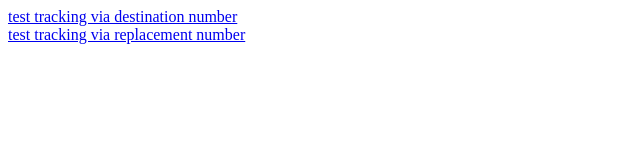
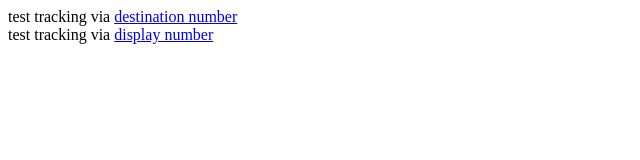
Before and after one commit to natw/mongoose, a plain HTML site: page index.html in a window 1280 px wide. Shown: the whole page, without its empty margins (0-640 px from the left). Drawn offline with Linux system fonts and the light colour scheme.

Commit message:
verbiage

```diff
--- a/index.html
+++ b/index.html
@@ -1,2 +1,2 @@
-<a href="foo.html">test tracking via destination number</a><br>
-<a href="foo_r.html">test tracking via replacement number</a>
+test tracking via <a href="foo.html">destination number</a><br>
+test tracking via <a href="foo_r.html">display number</a>
```
